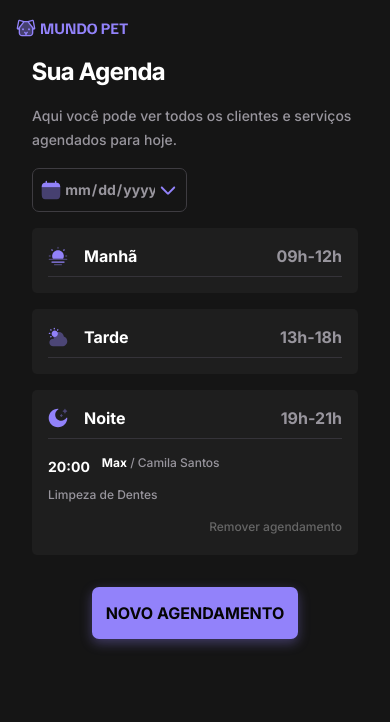
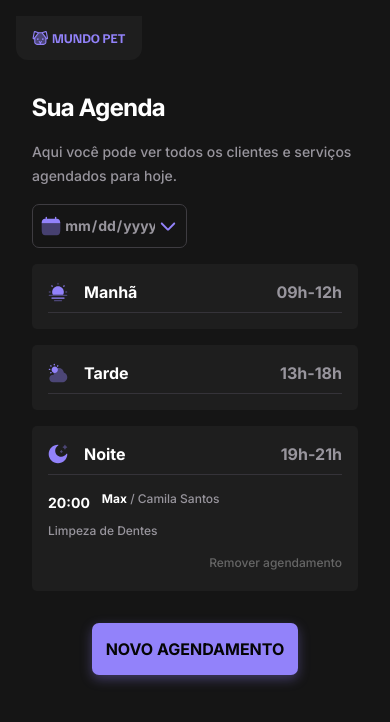
Before and after one commit to vkoithi/Agendamento-Petshop, a website built with webpack: page src/index.html in a window 390 px wide. Built offline with nearby package versions, Linux system fonts and the light colour scheme.

Commit message:
Adicionando responsividade

```diff
--- a/src/index.html
+++ b/src/index.html
@@ -10,7 +10,7 @@
     <title>Agendamento Petshop</title>
 </head>
 <body>
-    <div>
+    <div class="logo-container">
         <img src="assets/Logo.svg" alt="Logo">
     </div>
 
--- a/src/styles/global.css
+++ b/src/styles/global.css
@@ -68,3 +68,18 @@ ul {
 img {
     display: block;
 }
+
+.logo-container {
+  width: fit-content;
+  padding: 0.75rem 1rem;
+  background-color: var(--background-secondary);
+  border-bottom-right-radius: 12px;
+  border-bottom-left-radius: 12px;
+  margin-bottom: 1rem;
+
+}
+
+.logo-container img {
+  display: block;
+  height: 20px;
+}
--- a/src/styles/schedule.css
+++ b/src/styles/schedule.css
@@ -4,7 +4,7 @@
   flex-direction: column;
 
   width: calc(100% - 2rem);
-  max-width: 1000px;
+  max-width: 800px;
   margin: 0 auto 1rem;
   gap: 1rem;
 
```
